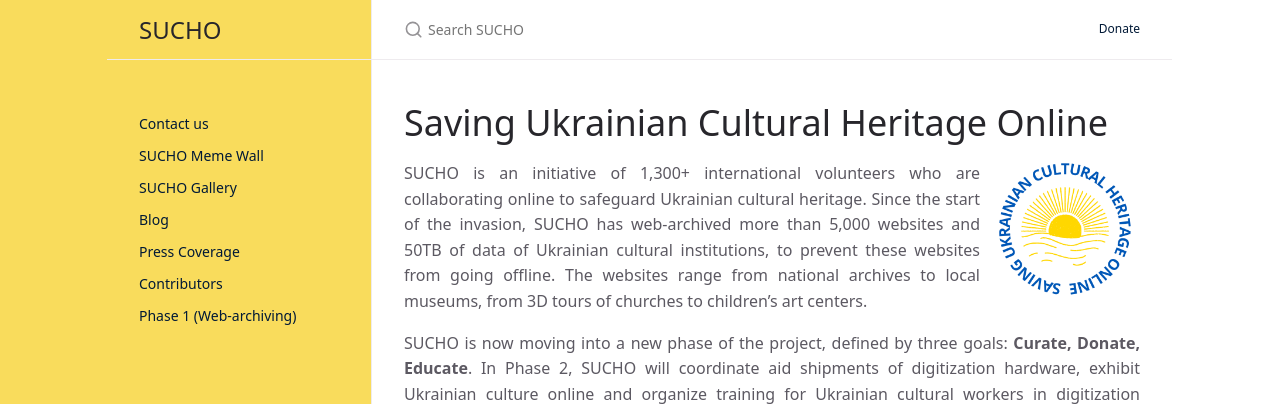
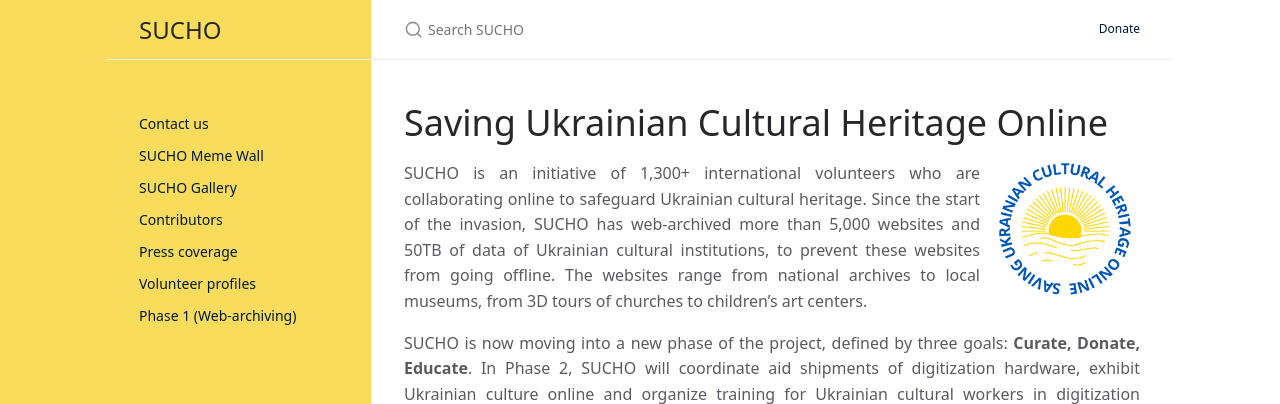
Before and after one commit to sucho-archiving/sucho-archiving.github.io, a Jekyll site: the page built from index.md, in a window 1280 px wide. Shown: the top 404 px of the page. Built offline with Jekyll 4.4.1, drawn with Linux system fonts in a browser that asks for light colours.

Commit message:
Cosmetic nav changes

```diff
--- a/_includes/nav.html
+++ b/_includes/nav.html
@@ -2,8 +2,8 @@
 	<li class="nav-list-item"><a class="nav-list-link" href="/contact">Contact us</a></li>
 	<li class="nav-list-item"><a target="_blank" class="nav-list-link" href="https://memes.sucho.org/">SUCHO Meme Wall</a></li>
 	<li class="nav-list-item"><a target="_blank" class="nav-list-link" href="https://gallery.sucho.org/">SUCHO Gallery</a></li>
-	<li class="nav-list-item"><a class="nav-list-link" href="/blog">Blog</a></li>
-	<li class="nav-list-item"><a class="nav-list-link" href="/press">Press Coverage</a></li>
 	<li class="nav-list-item"><a class="nav-list-link" href="/contributors">Contributors</a></li>
+	<li class="nav-list-item"><a class="nav-list-link" href="/press">Press coverage</a></li>
+	<li class="nav-list-item"><a class="nav-list-link" href="/blog">Volunteer profiles</a></li>
 	<li class="nav-list-item"><a class="nav-list-link" href="/phase-one">Phase 1 (Web-archiving)</a></li>
 </ul>
```
